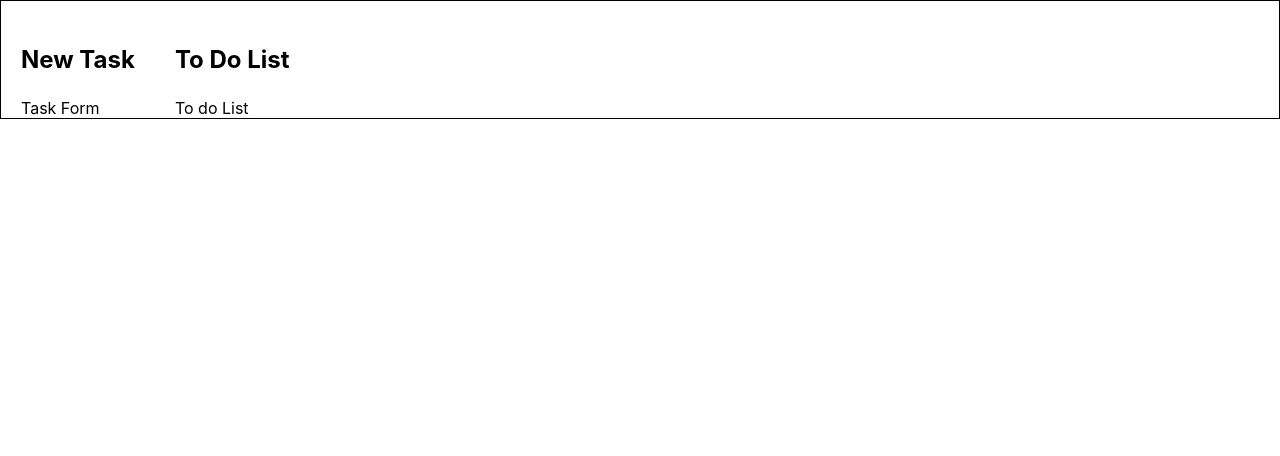
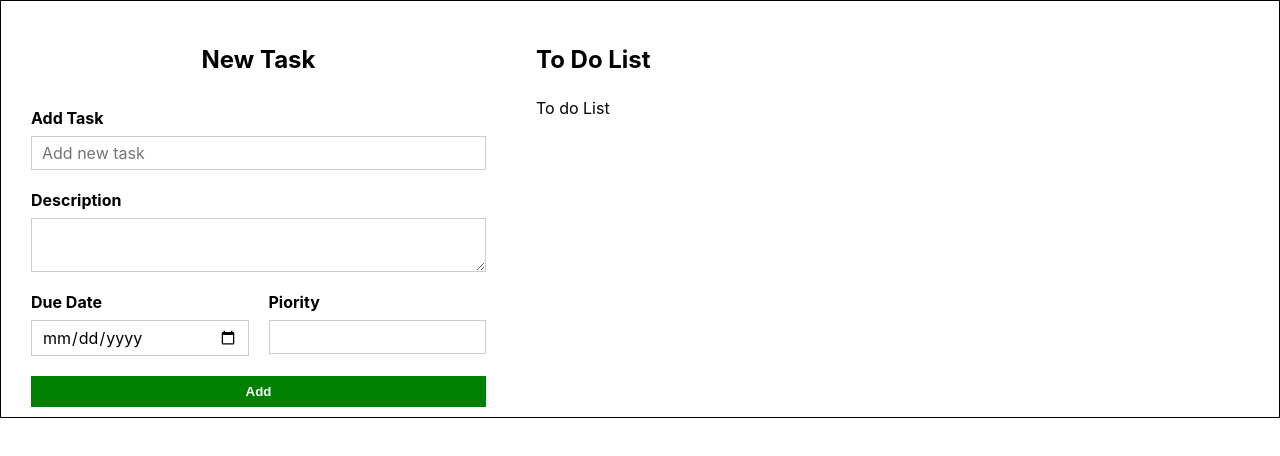
Before and after one commit to thangtn8397/todolist, a React (Create React App) app: page / in a window 1280 px wide. Shown: the top 456 px of the page. Built offline with nearby package versions, Linux system fonts and the light colour scheme.

Commit message:
add common components Input & Button

```diff
--- /dev/null
+++ b/src/components/Button/Button.module.css
@@ -0,0 +1,21 @@
+.BtnContainer {
+  padding: 10px;
+}
+
+.Button {
+  display: block;
+  border: none;
+  padding: 8px;
+  color: #fff;
+  outline: none;
+  font-weight: bold;
+  cursor: pointer;
+}
+
+.Success {
+  background-color: #008000;
+}
+
+.Danger {
+  background-color: #ff0000;
+}
--- /dev/null
+++ b/src/components/Button/index.js
@@ -0,0 +1,23 @@
+import React from "react";
+import styles from "./Button.module.css";
+
+const Button = ({ btnType, clicked, value, className }) => {
+  let btnStyle = [styles.Button, className];
+  let style = styles.Button;
+  if (btnType === "success") {
+    btnStyle.push(styles.Success);
+  } else if (btnType === "danger") {
+    btnStyle.push(styles.Danger);
+  }
+  style = btnStyle.join(" ");
+
+  return (
+    <div className={styles.BtnContainer}>
+      <button onClick={clicked} className={style}>
+        {value}
+      </button>
+    </div>
+  );
+};
+
+export default Button;
--- /dev/null
+++ b/src/components/Input/Input.module.css
@@ -0,0 +1,27 @@
+.Input {
+  width: 100%;
+  padding: 10px;
+  box-sizing: border-box;
+}
+
+.ElementInput {
+  display: block;
+  width: 100%;
+  padding: 6px 10px;
+  outline: none;
+  box-sizing: border-box;
+  font: inherit;
+  border: 1px solid #ccc;
+  background-color: #fff;
+}
+
+.Label {
+  font-weight: bold;
+  display: block;
+  margin-bottom: 8px;
+  text-transform: capitalize;
+}
+
+.InputElement:focus {
+  background-color: #ccc;
+}
--- /dev/null
+++ b/src/components/Input/index.js
@@ -0,0 +1,29 @@
+import React from "react";
+import styles from "./Input.module.css";
+
+const Input = (props) => {
+  const { inputType, label, ...otherProps } = props;
+  let elementInput = null;
+  switch (inputType) {
+    case "text": {
+      elementInput = <input className={styles.ElementInput} {...otherProps} />;
+      break;
+    }
+    case "textarea": {
+      elementInput = (
+        <textarea className={styles.ElementInput} {...otherProps} />
+      );
+      break;
+    }
+    default:
+      elementInput = <input className={styles.ElementInput} {...otherProps} />;
+  }
+  return (
+    <div className={styles.Input}>
+      <label className={styles.Label}>{label}</label>
+      {elementInput}
+    </div>
+  );
+};
+
+export default Input;
--- /dev/null
+++ b/src/components/TaskForm/TaskForm.module.css
@@ -0,0 +1,7 @@
+.Flex {
+  display: flex;
+}
+
+.BtnAdd {
+  width: 100%;
+}
--- a/src/components/TaskForm/index.js
+++ b/src/components/TaskForm/index.js
@@ -1,7 +1,20 @@
 import React from "react";
+import Button from "../Button";
+import Input from "../Input";
+import styles from "./TaskForm.module.css";
 
 const TaskForm = () => {
-  return <div>Task Form</div>;
+  return (
+    <div>
+      <Input label="add task" placeholder="Add new task" inputType="text" />
+      <Input inputType="textarea" label="Description" />
+      <div className={styles.Flex}>
+        <Input type="date" label="Due date" />
+        <Input label="Piority" />
+      </div>
+      <Button btnType="success" value="Add" className={styles.BtnAdd} />
+    </div>
+  );
 };
 
 export default TaskForm;
```
